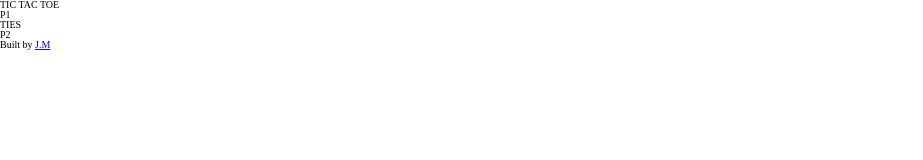
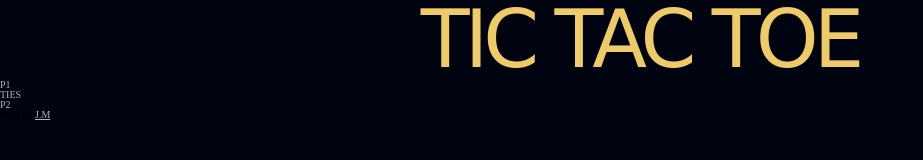
Before and after one commit to j-mcQueen/top-TTT, a plain HTML site: page index.html in a window 1280 px wide. Shown: the whole page, without its empty margins (0-923 px from the left). Drawn offline with Linux system fonts and the light colour scheme; a web font is replaced by a local one.

Commit message:
Set colour palette | Define basic text and title styles

```diff
--- a/styles/styles.css
+++ b/styles/styles.css
@@ -1,14 +1,49 @@
 :root {
-    --text: var("Mukta", sans-serif);
-    --xo: var("Dosis", sans-serif);
-    --title: var("Rubik Maze", cursive);
-    --color1: var(#e3dfff);
-    --color2: var(#d3c0cd);
-    --color3: var(#b19994);
-    --color4: var(#937666);
-    --color5: var(#3d3a4b);
+    --text: "Mukta", sans-serif;
+    --xo: "Dosis", sans-serif;
+    --title: "Staatliches", cursive;
+    --primary: #000411;
+    --secondary: #E1EFE6;
+    --tertiary1: #AEB7B3;
+    --tertiary2: #EFCB68;
+    --tertiary3: #160C28;
     min-width: 300px;
     overflow-x: hidden;
     font-size: 10px;
     box-sizing: border-box;
 }
+
+body {
+    background-color: var(--primary);
+}
+
+span, p, a {
+    color: var(--tertiary1);
+    font-family: var(--xo);
+    font-size: 2.4rem;
+}
+
+p {
+
+}
+
+a {
+    transition: 0.3s ease;
+}
+
+a:hover {
+    color: var(--tertiary2);
+    transition: 0.3s ease;
+}
+
+.title {
+    display: flex;
+    justify-content: center;
+}
+
+.title > h1 {
+    color: var(--tertiary2);
+    font-family: var(--title);
+    font-size: 8rem;
+    letter-spacing: -5px;
+}
```
